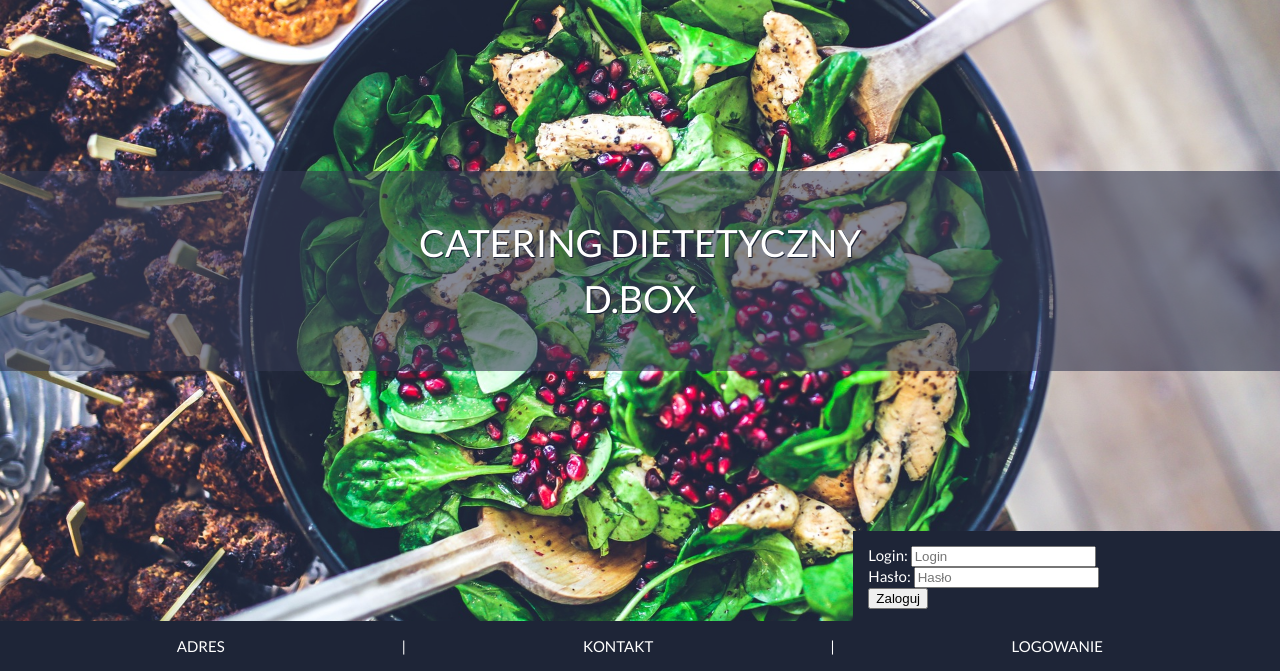
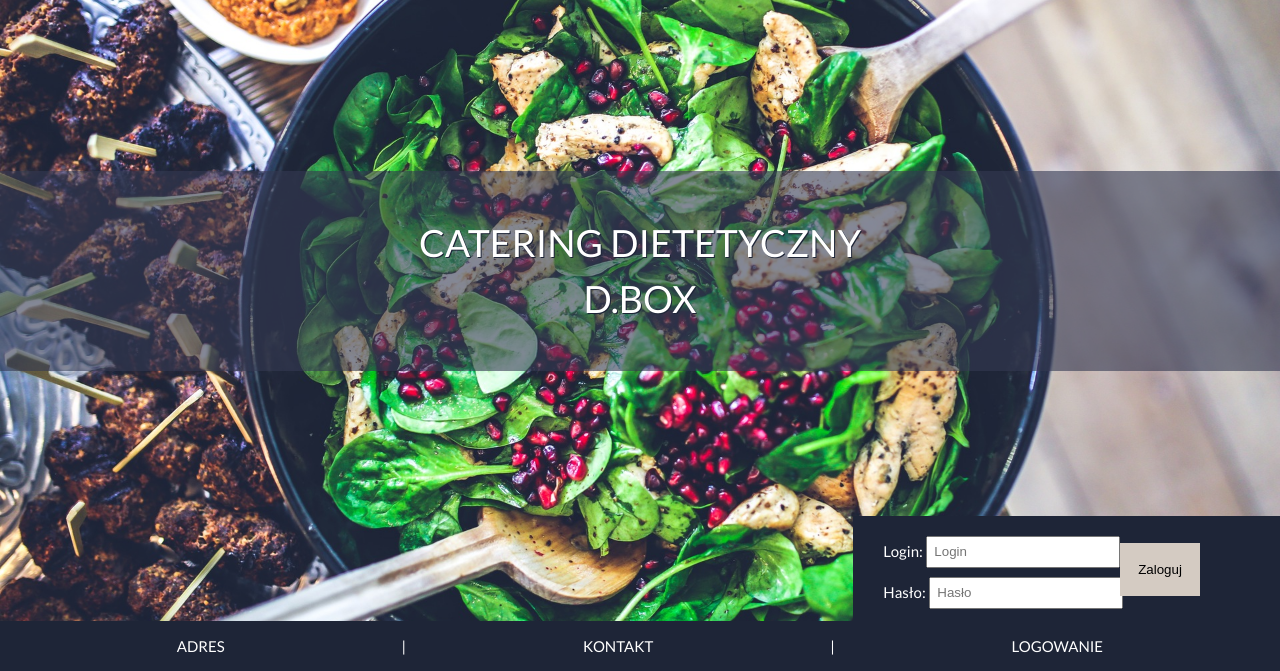
Before and after one commit to agaco/diet_box_page, a plain HTML site: page index.html in a window 1280 px wide. Both pictures are taken after a click on the element "Logowanie". Shown: the part 129-800 px from the top of the page. Drawn offline with Linux system fonts and the light colour scheme.

Commit message:
login update

```diff
--- a/gulpfile.js
+++ b/gulpfile.js
@@ -7,10 +7,6 @@ gulp.task('jshint', function() {
 	return gulp.src('js/*.js')
 	.pipe(jshint())
 	.pipe(jshint.reporter('default'))
-});
-
-gulp.task('pranie', function() {
-console.log('robię pranie');
 });
 
 gulp.task('sass', function() {
@@ -23,12 +19,6 @@ gulp.task('sass', function() {
 	.pipe(gulp.dest('css'))
 });
 
-
 gulp.task('watch', function(){
 	gulp.watch('scss/*.scss', ['sass']);
 })
-
-
-gulp.task("pranie", function(){
-	console.log("robie pranie");
-});
--- a/index.html
+++ b/index.html
@@ -190,7 +190,7 @@
 	<!-- SEKCJA MENU -->
 		<div class="row scroll-plug" id="wrap-3">
 			<div class="col-12 col-m-12 col-xs-12 menu" >
-				<p>Vestibulum lacus ex, ultrices ac lacus sed, placerat pulvinar nibh. Aenean ut ullamcorper ante. Nam quis lorem quis arcu ornare auctor. Nulla ultrices, libero elementum laoreet tristique, diam metus vestibulum tortor, ut posuere lacus eros id dui. Suspendisse nisl lacus, venenatis id dolor et, ultricies egestas sapien. In hac habitasse platea dictumst. Quisque sodales varius fermentum. Integer vel nunc eget odio blandit feugiat. Integer imperdiet erat quis bibendum pharetra. Fusce sed dui eros. Morbi eget scelerisque nisl. Praesent tempus auctor interdum. Nulla sed quam luctus, blandit felis sit amet, fermentum justo.</p>
+				<p>Vestibulum lacus ex, ultrices ac lacus sed, placerat pulvinar nibh. Aenean ut ullamcorper ante. Nam quis lorem quis arcu ornare auctor. Nulla ultrices, libero elementum laoreet tristique, diam metus vestibulum tortor, ut posuere lacus eros id dui. Suspendisse nisl lacus, venenatis id dolor et, ultricies egestas sapien. In hac habitasse platea dictumst. Quisque sodales varius fermentum. Integer vel nunc eget odio blandit feugiat. Integer imperdiet erat quis bibendum pharetra.</p>
 			</div>
 		</div>
 
@@ -282,12 +282,15 @@
 	<div class="row" id="wrap-log">
 		<div class="col-4 col-m-6 col-xs-12 logging" >
 			<form>
-				<label>Login: </label>
-				<input type="text" name="login" placeholder="Login"><br>
-
-				<label>Hasło: </label>
-				<input type="password" name="password" placeholder="Hasło"><br>
-				<input type="submit" value="Zaloguj">
+				<label>Login:
+					<input type="text" name="login" placeholder="Login">
+				</label>
+				<label>Hasło:
+					<input type="password" name="password" placeholder="Hasło">
+				</label>
+				<label>
+					<input type="submit" value="Zaloguj">
+				</label>
 			</form>
 		</div>
 	</div>
--- a/scss/style.scss
+++ b/scss/style.scss
@@ -251,10 +251,14 @@ header {
 
 //MENU___________________
 .menu {
-	background-color: darksalmon;
+	background-color: white;
 	height: 100vh;
 	margin-top: 50px;
 	margin-bottom: 50px;
+	color: black;
+	p {
+		margin: 1em 1em;
+	}
 }
 
 //JAK_DZIALAMY____________
@@ -378,7 +382,7 @@ header {
 }
 //LOGOWANIE_________________
 .logging {
-	height: 6em;
+	height: 7em;
 	padding: 1em;
 	background-color: $main-color-blue;
 	position: fixed;
@@ -386,6 +390,24 @@ header {
 	bottom: 50px;
 	right: 0px;
 	display: none;
+	label {
+		display: block;
+		padding: 0.3em 1em;
+	}
+	input[type="submit"] {
+		background-color: $first-color-grey;
+		color: black;
+		text-decoration: none;
+		border: none;
+		position: absolute;
+		top: 2em;
+		right: 6em;
+		height: 4em;
+		width: 6em;
+	}
+	input[type="text"], input[type="password"] {
+		padding: 0.5em;
+	}
 }
 //#wrap-log:target .logging {
 //	display: inline-block;
```
Also changed, not shown: css/style.css, 2 other files.
